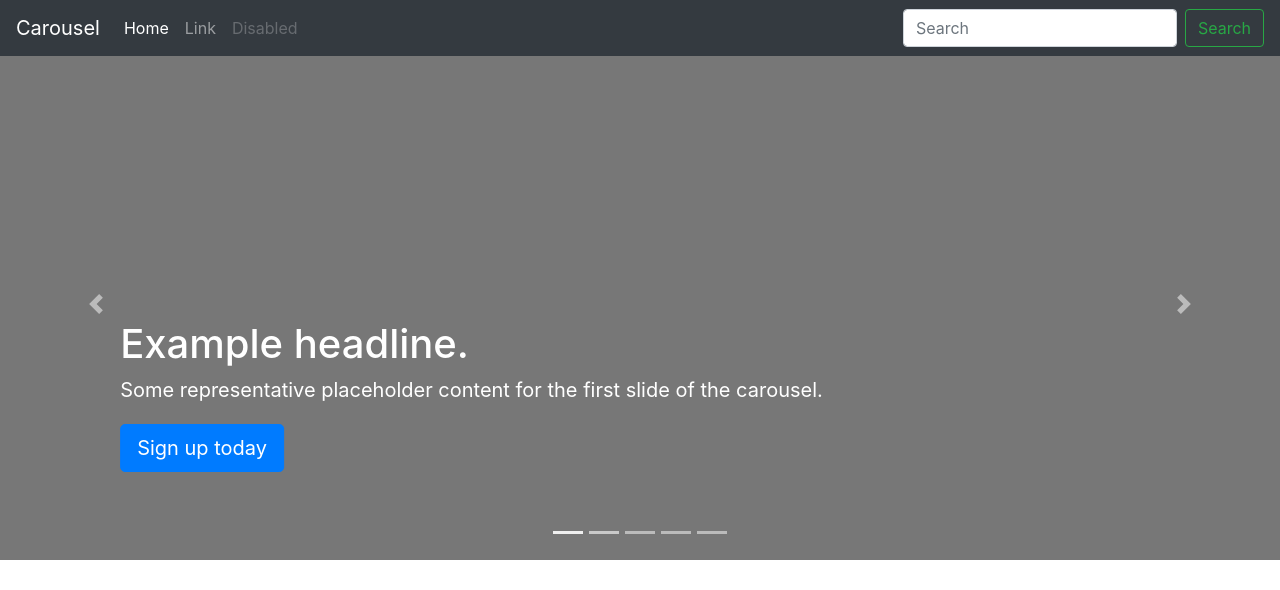
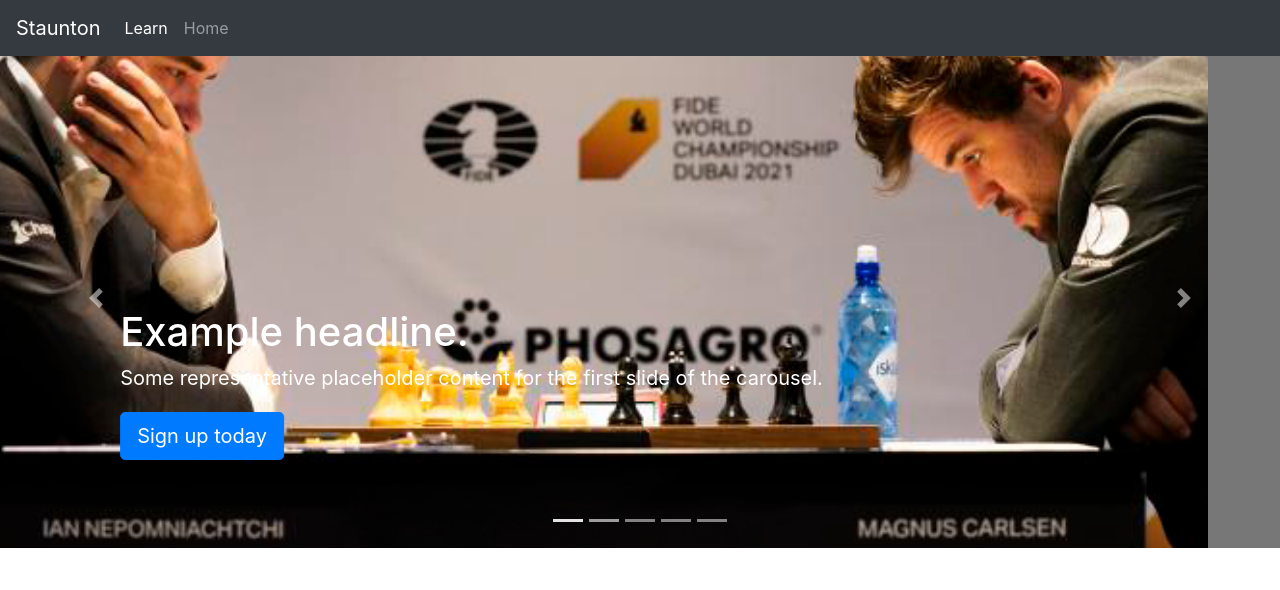
Before and after one commit to Vincentsasmito/ChessBoard, a plain HTML site: page learn.html in a window 1280 px wide. Shown: the top 590 px of the page. Drawn offline with nearby package versions, Linux system fonts and the light colour scheme; files whose address does not match are found by name.

Commit message:
Update v1

```diff
--- a/learn.html
+++ b/learn.html
@@ -37,6 +37,17 @@
         overflow: hidden;
         border-radius: 50%;
       }
+      .carousel .carousel-item {
+        height: 500px;
+      }
+
+      .carousel-item img {
+        position: absolute;
+        object-fit:cover;
+        top: 0;
+        left: 0;
+        height: 100%;
+      }
 
     </style>
 
@@ -48,26 +59,19 @@
 
 <header>
   <nav class="navbar navbar-expand-md navbar-dark fixed-top bg-dark">
-    <a class="navbar-brand" href="#">Carousel</a>
+    <a class="navbar-brand" href="#">Staunton</a>
     <button class="navbar-toggler" type="button" data-toggle="collapse" data-target="#navbarCollapse" aria-controls="navbarCollapse" aria-expanded="false" aria-label="Toggle navigation">
       <span class="navbar-toggler-icon"></span>
     </button>
     <div class="collapse navbar-collapse" id="navbarCollapse">
       <ul class="navbar-nav mr-auto">
         <li class="nav-item active">
-          <a class="nav-link" href="#">Home <span class="sr-only">(current)</span></a>
+          <a class="nav-link" href="#">Learn <span class="sr-only">(current)</span></a>
         </li>
         <li class="nav-item">
-          <a class="nav-link" href="#">Link</a>
-        </li>
-        <li class="nav-item">
-          <a class="nav-link disabled">Disabled</a>
+          <a class="nav-link" href="index.html">Home</a>
         </li>
       </ul>
-      <form class="form-inline mt-2 mt-md-0">
-        <input class="form-control mr-sm-2" type="text" placeholder="Search" aria-label="Search">
-        <button class="btn btn-outline-success my-2 my-sm-0" type="submit">Search</button>
-      </form>
     </div>
   </nav>
 </header>
@@ -84,8 +88,8 @@
     </ol>
     <div class="carousel-inner">
       <div class="carousel-item active">
+        <img src="img/landingbg.jpg">
         <svg class="bd-placeholder-img" width="100%" height="100%" xmlns="http://www.w3.org/2000/svg" role="img" aria-label=" :  " preserveAspectRatio="xMidYMid slice" focusable="false"><title> </title><rect width="100%" height="100%" fill="#777"/><text x="50%" y="50%" fill="#777" dy=".3em"> </text></svg>
-
         <div class="container">
           <div class="carousel-caption text-left">
             <h1>Example headline.</h1>
```
Also changed, not shown: index.html (+1 -0 lines).
